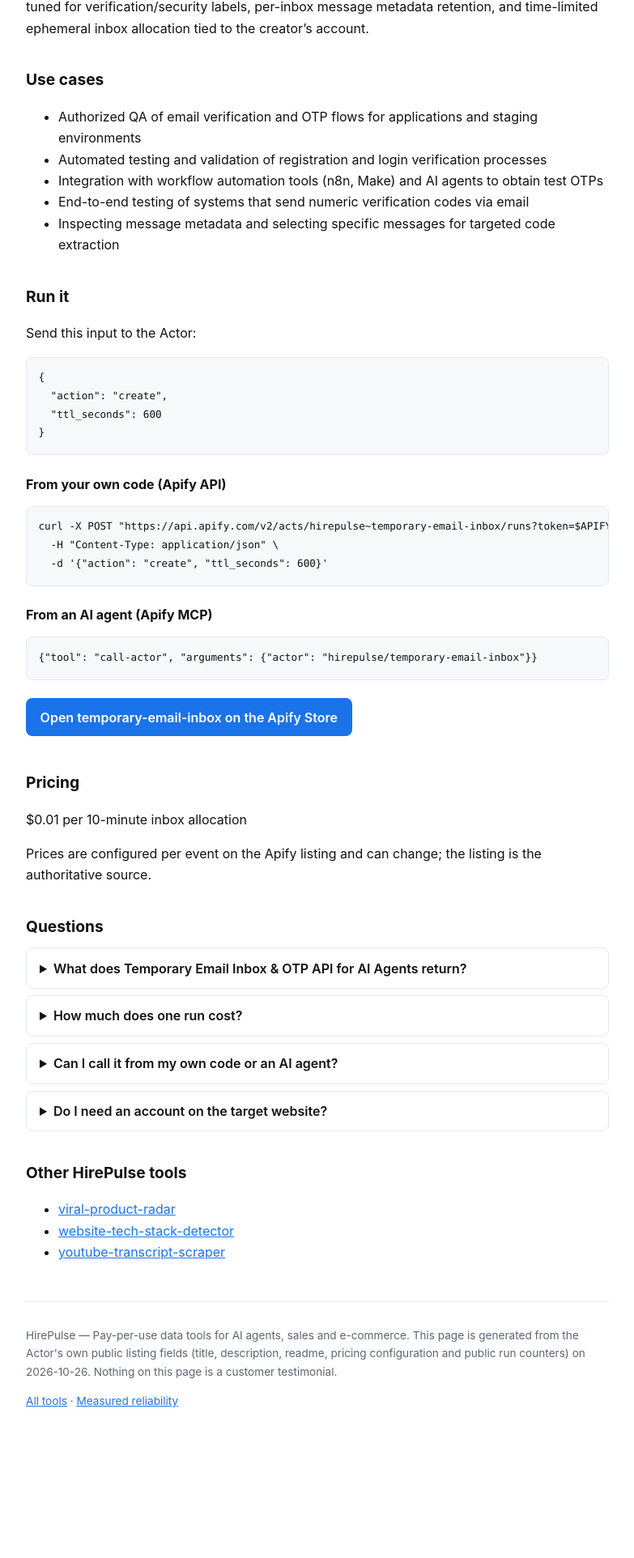
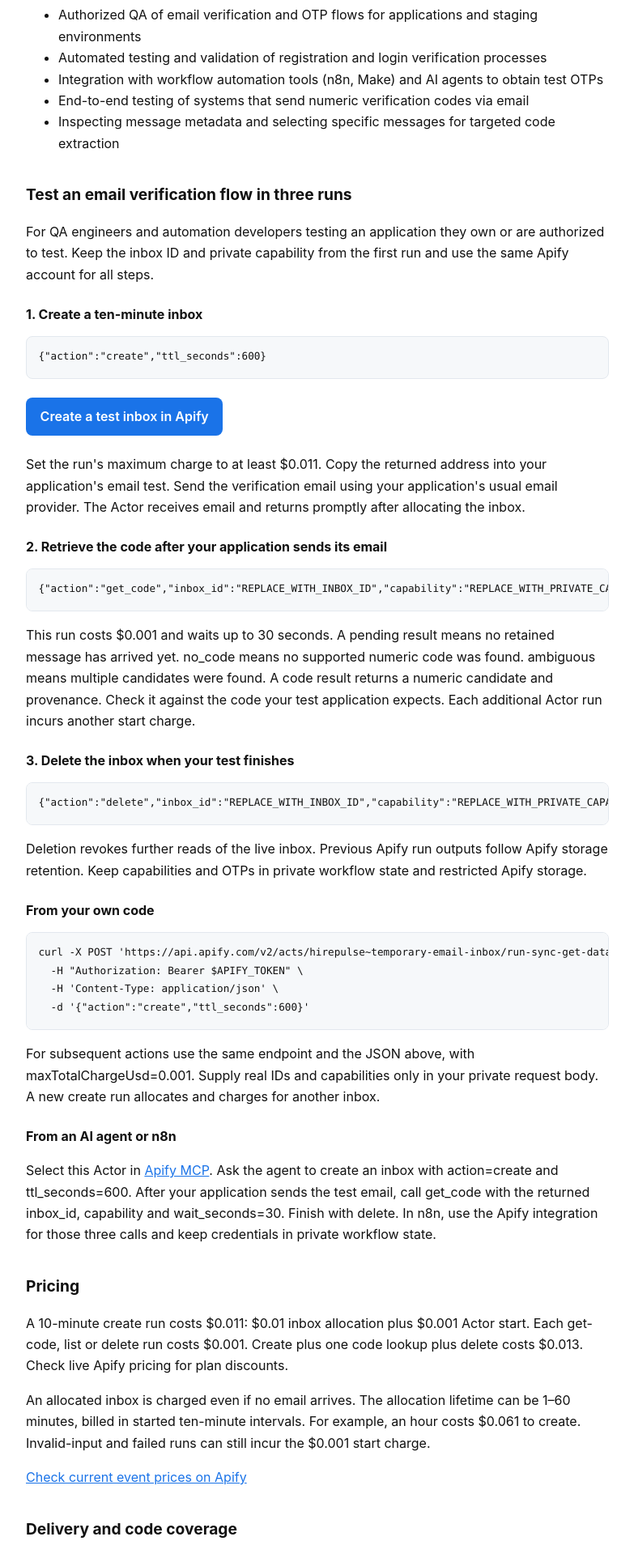
Before and after one commit to edtool79-collab/hirepulse-tools, a plain HTML site: page temporary-email-inbox.html in a window 1280 px wide. Shown: the part 876-2800 px from the top of the page at 81% size, without its empty margins (248-1031 px from the left). Before the commit the page ends 2695 px from the top, so only its background shows below. Drawn offline with Linux system fonts and the light colour scheme.

Commit message:
Clarify temporary inbox lifecycle, total pricing and API usage

```diff
--- a/temporary-email-inbox.html
+++ b/temporary-email-inbox.html
@@ -37,10 +37,10 @@
     "DEVELOPER_TOOLS",
     "AI"
   ],
-  "dateModified": "2026-10-26",
+  "dateModified": "2026-11-19",
   "offers": {
     "@type": "Offer",
-    "price": 0.01,
+    "price": 0.011,
     "priceCurrency": "USD",
     "availability": "https://schema.org/InStock",
     "seller": {
@@ -70,7 +70,7 @@
       "name": "How much does one run cost?",
       "acceptedAnswer": {
         "@type": "Answer",
-        "text": "0.01 USD per charged event (10-minute inbox allocation). Billing is per event, not per subscription, and only events the Actor reports are charged."
+        "text": "A 10-minute create run costs $0.011: $0.01 inbox allocation plus $0.001 Actor start. Each get-code, list or delete run costs $0.001. Create plus one code lookup plus delete costs $0.013. Check live Apify pricing for plan discounts."
       }
     },
     {
@@ -86,7 +86,7 @@
       "name": "Do I need an account on the target website?",
       "acceptedAnswer": {
         "@type": "Answer",
-        "text": "No. It works from public data only; it does not log in to the sites it reads."
+        "text": "Your Apify account owns the inbox. The Actor receives email for your authorized tests. Your application sends the test email through its normal provider."
       }
     }
   ]
@@ -141,10 +141,7 @@ summary{cursor:pointer;font-weight:600}
 <h1>Temporary Email Inbox &amp; OTP API for AI Agents</h1>
 <p class="lead">Create private temporary email inboxes, list received-message metadata and extract numeric verification codes as JSON. Built for authorized QA, n8n and AI agents. Inbox TTL 1–60 minutes. Pay through Apify; no separate service account or crypto wallet required.</p>
 <table><tr><th>Category</th><td>Developer Tools, Ai</td></tr>
-<tr><th>Price</th><td>$0.01 per 10-minute inbox allocation</td></tr>
-<tr><th>Public runs, last 30 days</th><td>2</td></tr>
-<tr><th>Users, last 30 days</th><td>1</td></tr>
-<tr><th>Last run</th><td>2026-10-25 12:08:43.011Z</td></tr>
+<tr><th>Example cost</th><td>$0.013 for a 10-minute inbox, one code lookup and deletion</td></tr>
 <tr><th>Store listing</th><td><a href="https://apify.com/hirepulse/temporary-email-inbox">apify.com/hirepulse/temporary-email-inbox</a></td></tr></table>
 <h2>What it does</h2>
 <h2>Temporary Email Inbox &amp; OTP API for AI Agents</h2>
@@ -157,34 +154,46 @@ summary{cursor:pointer;font-weight:600}
 <li>End-to-end testing of systems that send numeric verification codes via email</li>
 <li>Inspecting message metadata and selecting specific messages for targeted code extraction</li>
 </ul>
-<h2>Run it</h2>
-<p>Send this input to the Actor:</p>
-<pre><code>{
-  "action": "create",
-  "ttl_seconds": 600
-}</code></pre>
-<h3>From your own code (Apify API)</h3>
-<pre><code>curl -X POST "https://api.apify.com/v2/acts/hirepulse~temporary-email-inbox/runs?token=$APIFY_TOKEN" \
-  -H "Content-Type: application/json" \
-  -d '{"action": "create", "ttl_seconds": 600}'</code></pre>
-<h3>From an AI agent (Apify MCP)</h3>
-<pre><code>{"tool": "call-actor", "arguments": {"actor": "hirepulse/temporary-email-inbox"}}</code></pre>
-<p><a class="cta" href="https://apify.com/hirepulse/temporary-email-inbox">Open temporary-email-inbox on the Apify Store</a></p>
+<h2>Test an email verification flow in three runs</h2>
+<p>For QA engineers and automation developers testing an application they own or are authorized to test. Keep the inbox ID and private capability from the first run and use the same Apify account for all steps.</p>
+<h3>1. Create a ten-minute inbox</h3>
+<pre><code>{"action":"create","ttl_seconds":600}</code></pre>
+<p><a class="cta" href="https://console.apify.com/actors/ZebWwUreCe8QYOqzp?addFromActorId=ZebWwUreCe8QYOqzp" data-goatcounter-click="inbox-start-console">Create a test inbox in Apify</a></p>
+<p>Set the run's maximum charge to at least $0.011. Copy the returned address into your application's email test. Send the verification email using your application's usual email provider. The Actor receives email and returns promptly after allocating the inbox.</p>
+<h3>2. Retrieve the code after your application sends its email</h3>
+<pre><code>{"action":"get_code","inbox_id":"REPLACE_WITH_INBOX_ID","capability":"REPLACE_WITH_PRIVATE_CAPABILITY","wait_seconds":30}</code></pre>
+<p>This run costs $0.001 and waits up to 30 seconds. A pending result means no retained message has arrived yet. no_code means no supported numeric code was found. ambiguous means multiple candidates were found. A code result returns a numeric candidate and provenance. Check it against the code your test application expects. Each additional Actor run incurs another start charge.</p>
+<h3>3. Delete the inbox when your test finishes</h3>
+<pre><code>{"action":"delete","inbox_id":"REPLACE_WITH_INBOX_ID","capability":"REPLACE_WITH_PRIVATE_CAPABILITY"}</code></pre>
+<p>Deletion revokes further reads of the live inbox. Previous Apify run outputs follow Apify storage retention. Keep capabilities and OTPs in private workflow state and restricted Apify storage.</p>
+<h3>From your own code</h3>
+<pre><code>curl -X POST 'https://api.apify.com/v2/acts/hirepulse~temporary-email-inbox/run-sync-get-dataset-items?timeout=90&amp;maxTotalChargeUsd=0.011' \
+  -H "Authorization: Bearer $APIFY_TOKEN" \
+  -H 'Content-Type: application/json' \
+  -d '{"action":"create","ttl_seconds":600}'</code></pre>
+<p>For subsequent actions use the same endpoint and the JSON above, with maxTotalChargeUsd=0.001. Supply real IDs and capabilities only in your private request body. A new create run allocates and charges for another inbox.</p>
+<h3>From an AI agent or n8n</h3>
+<p>Select this Actor in <a href="https://mcp.apify.com?tools=hirepulse/temporary-email-inbox">Apify MCP</a>. Ask the agent to create an inbox with action=create and ttl_seconds=600. After your application sends the test email, call get_code with the returned inbox_id, capability and wait_seconds=30. Finish with delete. In n8n, use the Apify integration for those three calls and keep credentials in private workflow state.</p>
 <h2>Pricing</h2>
-<p>$0.01 per 10-minute inbox allocation</p>
-<p>Prices are configured per event on the Apify listing and can change; the listing is the authoritative source.</p>
+<p>A 10-minute create run costs $0.011: $0.01 inbox allocation plus $0.001 Actor start. Each get-code, list or delete run costs $0.001. Create plus one code lookup plus delete costs $0.013. Check live Apify pricing for plan discounts.</p>
+<p>An allocated inbox is charged even if no email arrives. The allocation lifetime can be 1–60 minutes, billed in started ten-minute intervals. For example, an hour costs $0.061 to create. Invalid-input and failed runs can still incur the $0.001 start charge.</p>
+<p><a href="https://apify.com/hirepulse/temporary-email-inbox/pricing">Check current event prices on Apify</a></p>
+<h2>Delivery and code coverage</h2>
+<p>The Actor extracts 4–8 digit numeric verification codes near supported OTP labels. Email delivery and acceptance of disposable domains depend on your application and email provider. Magic links, attachments and alphanumeric codes are outside the supported output. The published demonstration uses a synthetic test email injected through the signed relay. It demonstrates the workflow rather than SMTP deliverability.</p>
+<h2>中文快速开始</h2>
+<p lang="zh-Hans">用于您有权测试的应用。先用 create 创建 10 分钟收件箱（$0.011），再让您的应用发送测试邮件。使用返回的 inbox_id 和 capability 调用 get_code，可等待 30 秒（$0.001）。完成后调用 delete（$0.001）。三次运行示例合计 $0.013。请将访问凭证和验证码保存在私有工作流中。邮件送达取决于邮件服务商及应用。</p>
 <h2>Questions</h2>
 <details><summary>What does Temporary Email Inbox &amp; OTP API for AI Agents return?</summary><p>Creates time-limited, private disposable inbound email inboxes and extracts numeric one-time passwords (OTPs) and their provenance from received SMTP messages. The Actor provisions a random private email address and associated secret access credential for the creating account, receives real inbound email, parses plain-text and HTML message content for 4–8 digit verification codes located near verification or OTP…</p></details>
-<details><summary>How much does one run cost?</summary><p>0.01 USD per charged event (10-minute inbox allocation). Billing is per event, not per subscription, and only events the Actor reports are charged.</p></details>
+<details><summary>How much does one run cost?</summary><p>A 10-minute create run costs $0.011: $0.01 inbox allocation plus $0.001 Actor start. Each get-code, list or delete run costs $0.001. Create plus one code lookup plus delete costs $0.013. Check live Apify pricing for plan discounts.</p></details>
 <details><summary>Can I call it from my own code or an AI agent?</summary><p>Yes. It runs as an Apify Actor: start it with the Apify API, the Apify MCP server, or the console. The only credential required is your Apify API token.</p></details>
-<details><summary>Do I need an account on the target website?</summary><p>No. It works from public data only; it does not log in to the sites it reads.</p></details>
+<details><summary>Do I need an account on the target website?</summary><p>Your Apify account owns the inbox. The Actor receives email for your authorized tests. Your application sends the test email through its normal provider.</p></details>
 <h2>Other HirePulse tools</h2>
 <ul><li><a href="/hirepulse-tools/viral-product-radar.html">viral-product-radar</a></li>
 <li><a href="/hirepulse-tools/website-tech-stack-detector.html">website-tech-stack-detector</a></li>
 <li><a href="/hirepulse-tools/youtube-transcript-scraper.html">youtube-transcript-scraper</a></li></ul>
 <footer>
 <p>HirePulse — Pay-per-use data tools for AI agents, sales and e-commerce. This page is generated from the Actor's own public listing fields
-(title, description, readme, pricing configuration and public run counters) on 2026-10-26.
+(title, description, readme, pricing configuration and public run counters) and updated with a three-run QA quickstart and full event pricing on 2026-11-19.
 Nothing on this page is a customer testimonial.</p>
 <p><a href="/hirepulse-tools/">All tools</a> · <a href="/hirepulse-tools/truth-metrics.html">Measured reliability</a></p>
 </footer>
```
